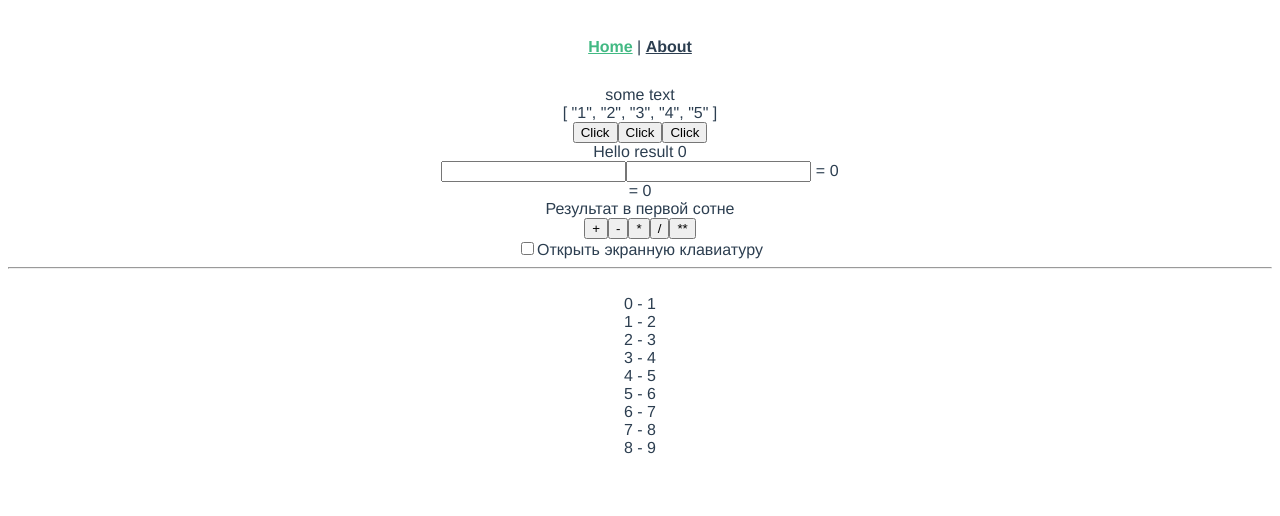
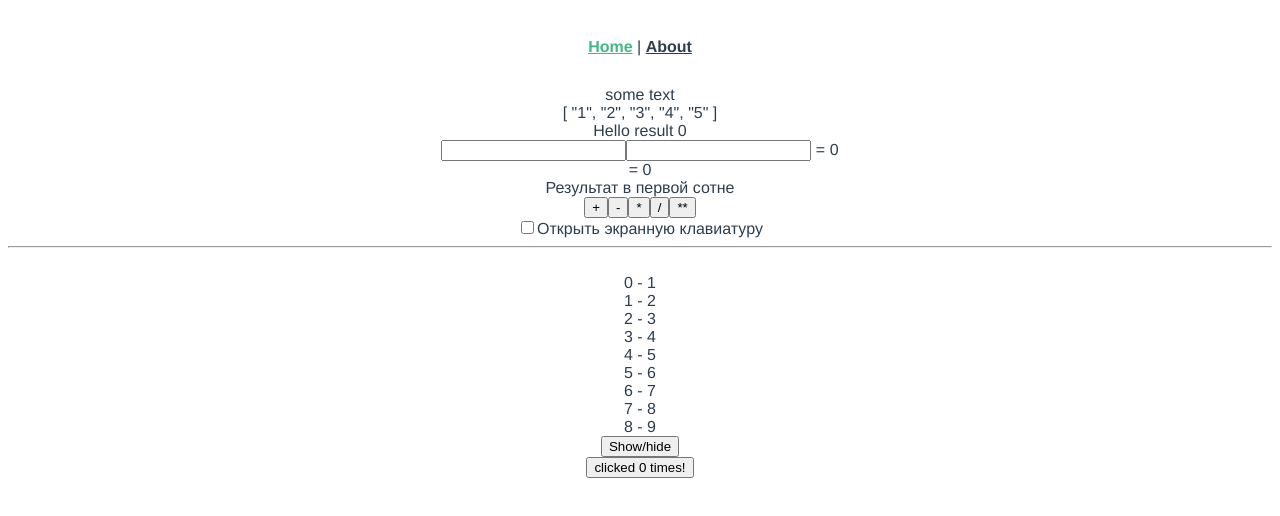
Before and after one commit to Symegu/fpvue, a Vue app: page /#/ in a window 1280 px wide. Shown: the top 516 px of the page. Built offline with nearby package versions, Linux system fonts and the light colour scheme.

Commit message:
1 часть урока

```diff
--- a/src/components/myButton.vue
+++ b/src/components/myButton.vue
@@ -1,15 +1,56 @@
 <template>
-    <button @click="onClick">
-        <slot>Click</slot>
-    </button>
+  <div>
+    <button @click="onClick">clicked {{ counter }} times!</button>
+  </div>
 </template>
 <script>
 export default {
   name: 'myButton',
+  data () {
+    return {
+      counter: 0
+    }
+  },
   methods: {
     onClick () {
-      this.$emit('click')
+      this.counter++
+    },
+    onMouseOver () {
+      console.log('hovered')
     }
+  },
+  beforeCreate () {
+    console.log('beforeCreate')
+  },
+  created () {
+    console.log('created')
+  },
+  beforeMount () {
+    console.log('beforeMount')
+    console.log(this)
+  },
+  mounted () {
+    console.log('mounted')
+    const btn = this.$el.querySelector('button')
+    if (btn) {
+      btn.addEventListener('mouseover', this.onMouseOver)
+    }
+  },
+  beforeUpdate () {
+    console.log('beforeUpdate')
+  },
+  updated () {
+    console.log('updated')
+  },
+  beforeDestroy () {
+    console.log('beforeDestroy')
+    const btn = this.$el.querySelector('button')
+    if (btn) {
+      btn.removeEventListener('mouseover', this.onMouseOver)
+    }
+  },
+  destroyed () {
+    console.log('destroyed')
   }
 }
 </script>
--- a/src/views/HomeView.vue
+++ b/src/views/HomeView.vue
@@ -4,10 +4,9 @@
     <br/>
     {{ arr }}
     <br>
-    <myButton />
-    <myButton />
-    <myButton />
     <MyName msg="Hello" :text="text" :arr="arr"/>
+    <button @click="show=!show">Show/hide</button>
+    <myButton v-if="show"/>
   </div>
 </template>
 
@@ -25,6 +24,7 @@ export default {
   data () {
     return {
       text: 'some text',
+      show: true,
       arr: ['1', '2', '3', '4', '5']
     }
   }
```
